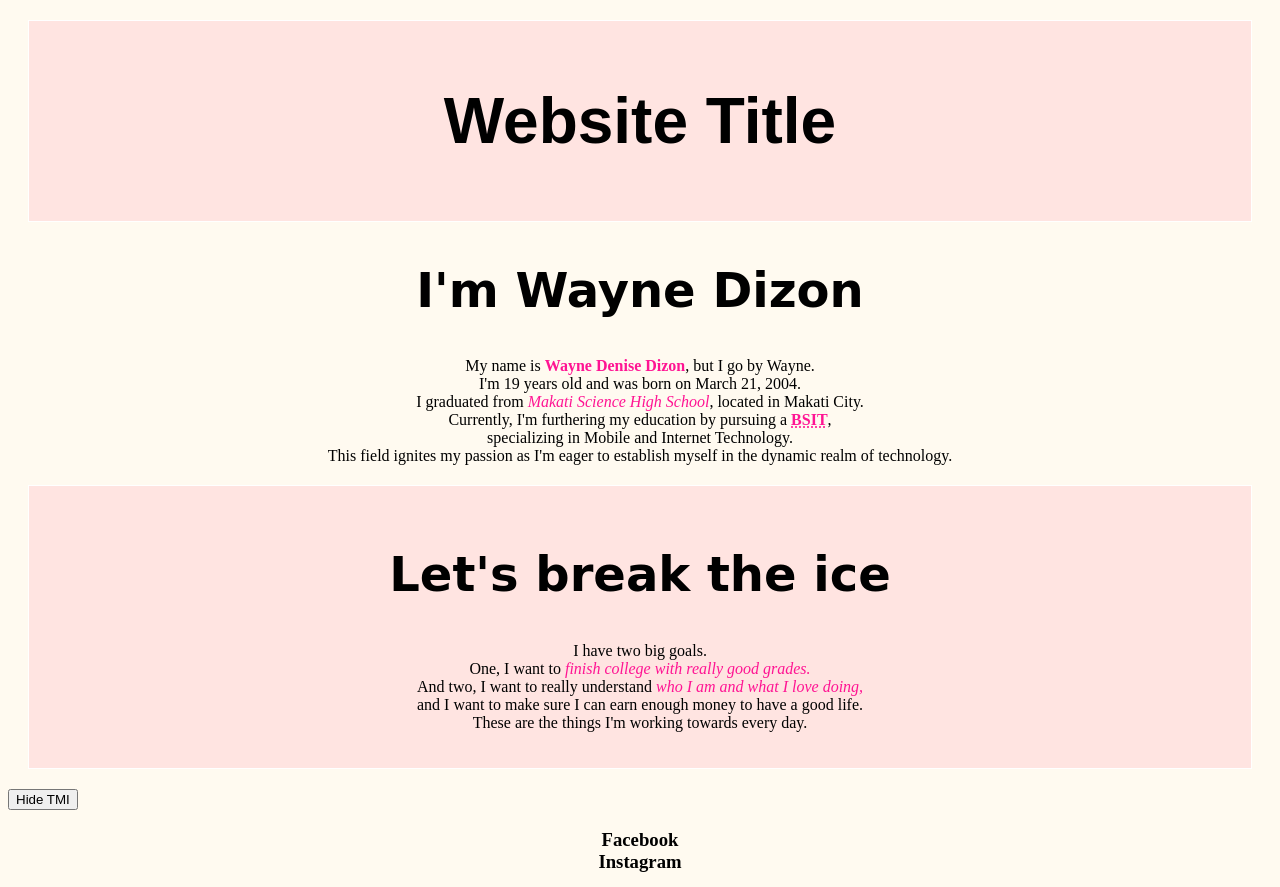
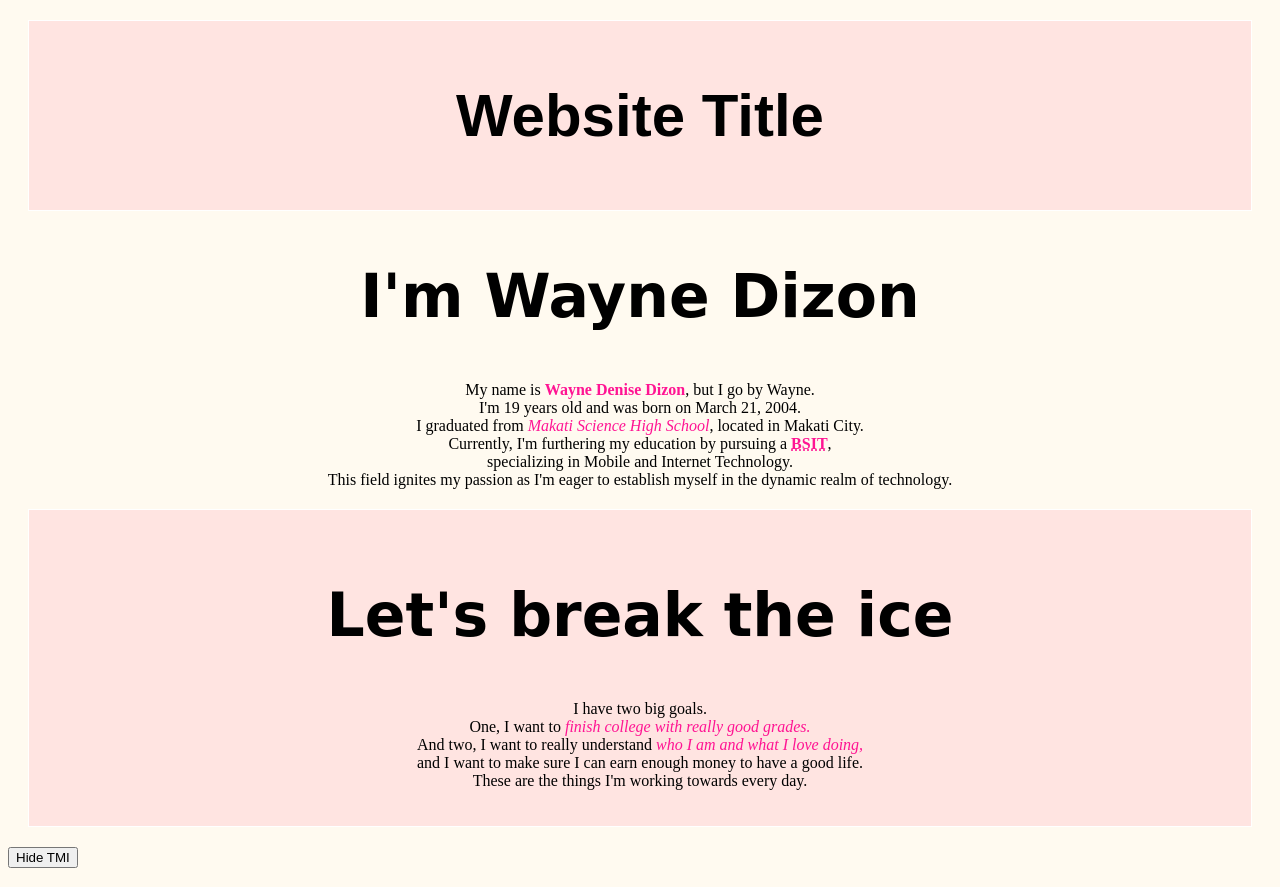
Before and after one commit to waynedizon/lab2, a PHP site: page / in a window 1280 px wide. Shown: the top 887 px of the page. Run offline with PHP 8.4, Linux system fonts and the light colour scheme.

Commit message:
W3 Schools CSS Lesson 1. Introduction

```diff
--- a/week3/style.css
+++ b/week3/style.css
@@ -1,12 +1,14 @@
 h1 {
 	color: black;
 	font-family: Arial, bold;
-	font-size: 400%;
+	font-size:60px
 }
+/* Cursive font*/
 h2 {
 	color: black;
 	font-family: 'Brush Script MT', cursive;
-    font-size: 300%;
+    font-size: 60px;
+
 
 p {
 	color:black;
```
